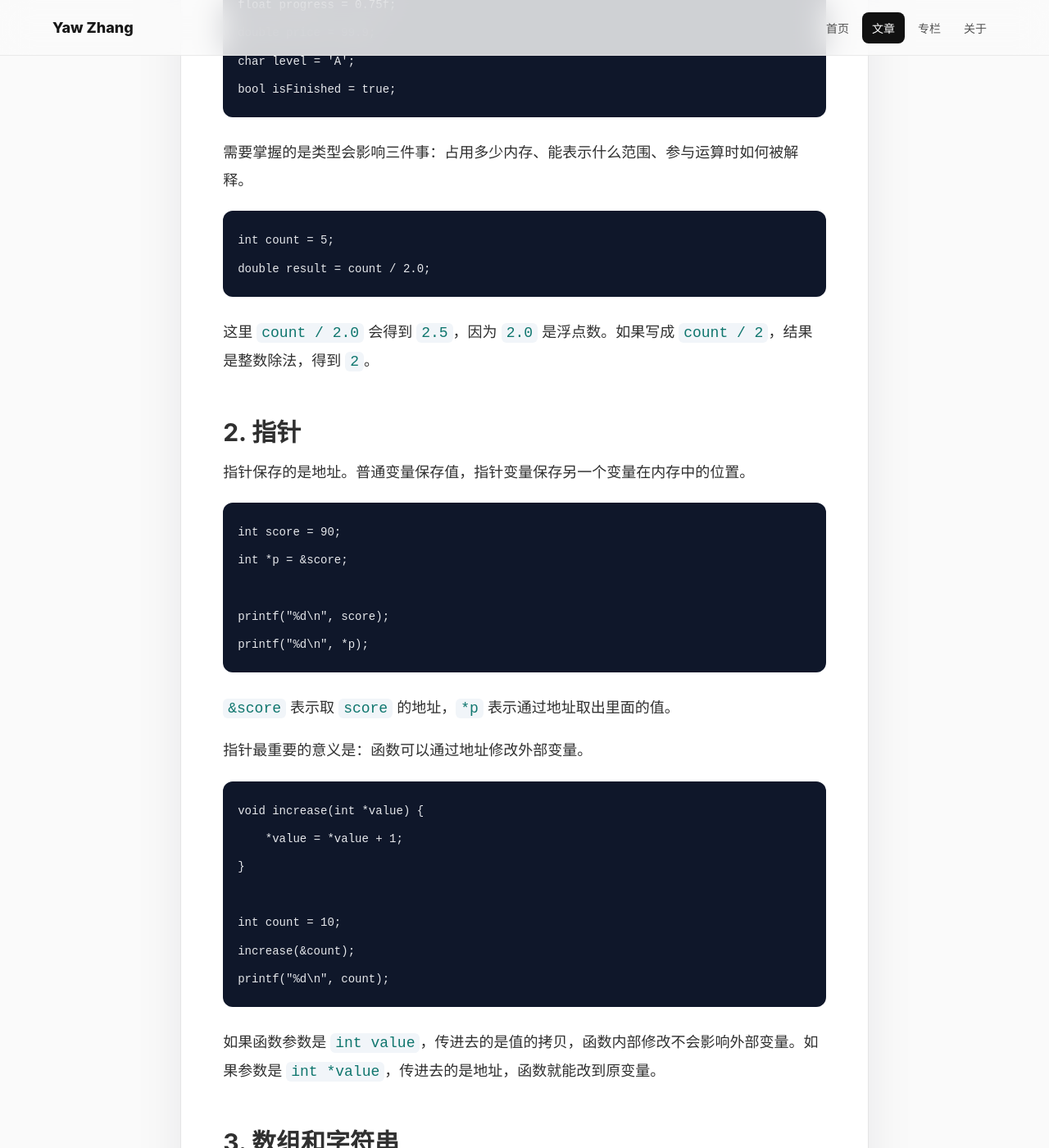
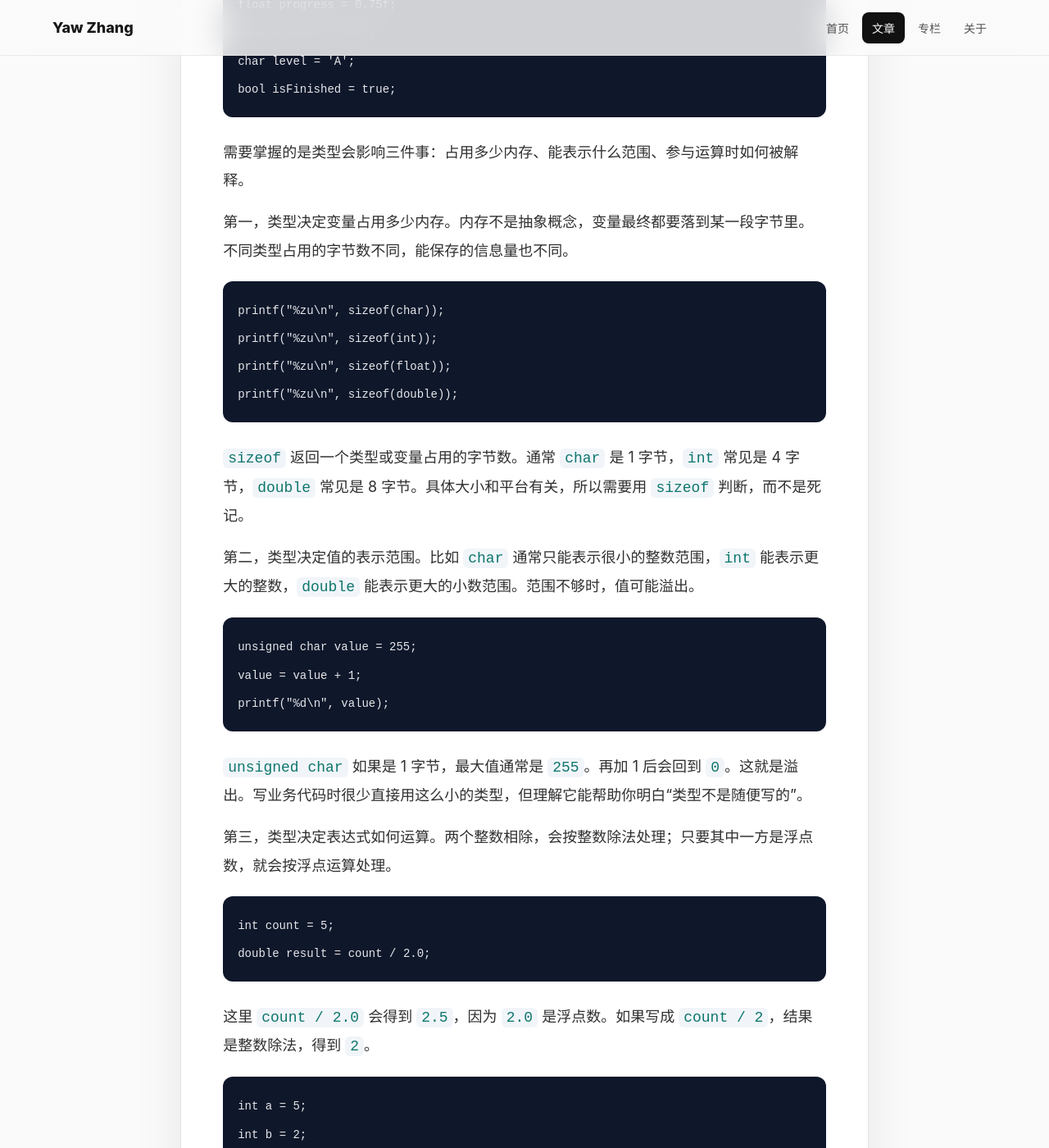
Before and after one commit to YawZhang/blob, a Jekyll site: the page built from _posts/2026-06-14-ios-c-foundation.md, in a window 1280 px wide and 1400 px high, scrolled down 855 px. Shown: the whole window at 82% size. Built offline with Jekyll 4.4.1, drawn with Linux system fonts in a browser that asks for light colours; some of the changed text lies outside the part shown.

Commit message:
Clarify C type fundamentals

````diff
--- a/_posts/2026-06-14-ios-c-foundation.md
+++ b/_posts/2026-06-14-ios-c-foundation.md
@@ -24,12 +24,45 @@ bool isFinished = true;
 
 需要掌握的是类型会影响三件事：占用多少内存、能表示什么范围、参与运算时如何被解释。
 
+第一，类型决定变量占用多少内存。内存不是抽象概念，变量最终都要落到某一段字节里。不同类型占用的字节数不同，能保存的信息量也不同。
+
+```c
+printf("%zu\n", sizeof(char));
+printf("%zu\n", sizeof(int));
+printf("%zu\n", sizeof(float));
+printf("%zu\n", sizeof(double));
+```
+
+`sizeof` 返回一个类型或变量占用的字节数。通常 `char` 是 1 字节，`int` 常见是 4 字节，`double` 常见是 8 字节。具体大小和平台有关，所以需要用 `sizeof` 判断，而不是死记。
+
+第二，类型决定值的表示范围。比如 `char` 通常只能表示很小的整数范围，`int` 能表示更大的整数，`double` 能表示更大的小数范围。范围不够时，值可能溢出。
+
+```c
+unsigned char value = 255;
+value = value + 1;
+printf("%d\n", value);
+```
+
+`unsigned char` 如果是 1 字节，最大值通常是 `255`。再加 1 后会回到 `0`。这就是溢出。写业务代码时很少直接用这么小的类型，但理解它能帮助你明白“类型不是随便写的”。
+
+第三，类型决定表达式如何运算。两个整数相除，会按整数除法处理；只要其中一方是浮点数，就会按浮点运算处理。
+
 ```c
 int count = 5;
 double result = count / 2.0;
 ```
 
 这里 `count / 2.0` 会得到 `2.5`，因为 `2.0` 是浮点数。如果写成 `count / 2`，结果是整数除法，得到 `2`。
+
+```c
+int a = 5;
+int b = 2;
+
+printf("%d\n", a / b);
+printf("%f\n", a / 2.0);
+```
+
+第一行输出 `2`，第二行输出 `2.5`。所以看到一个表达式时，不只要看值，还要看参与运算的类型。
 
 ## 2. 指针
 
````
